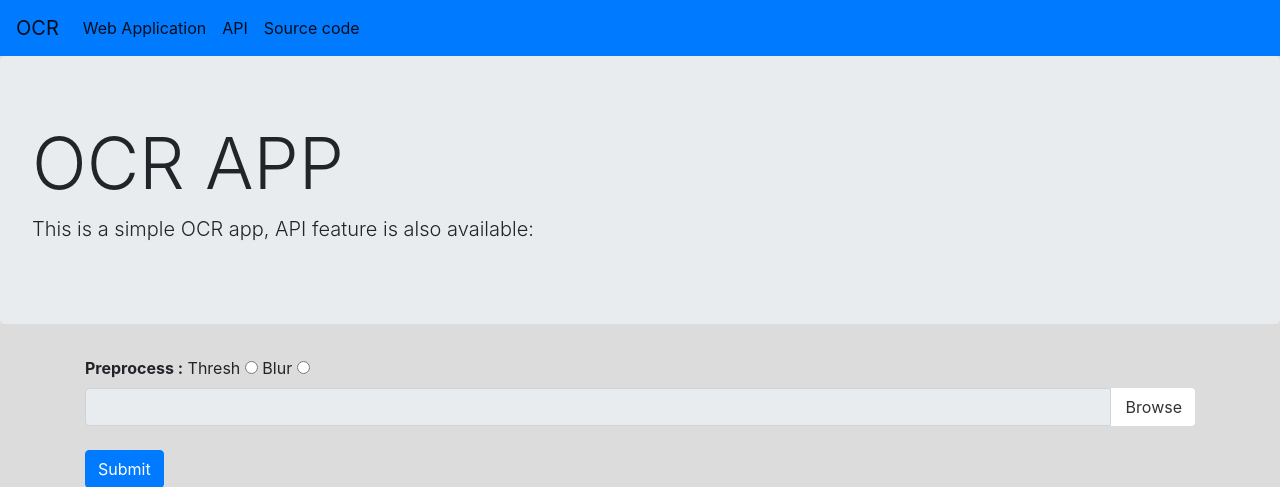
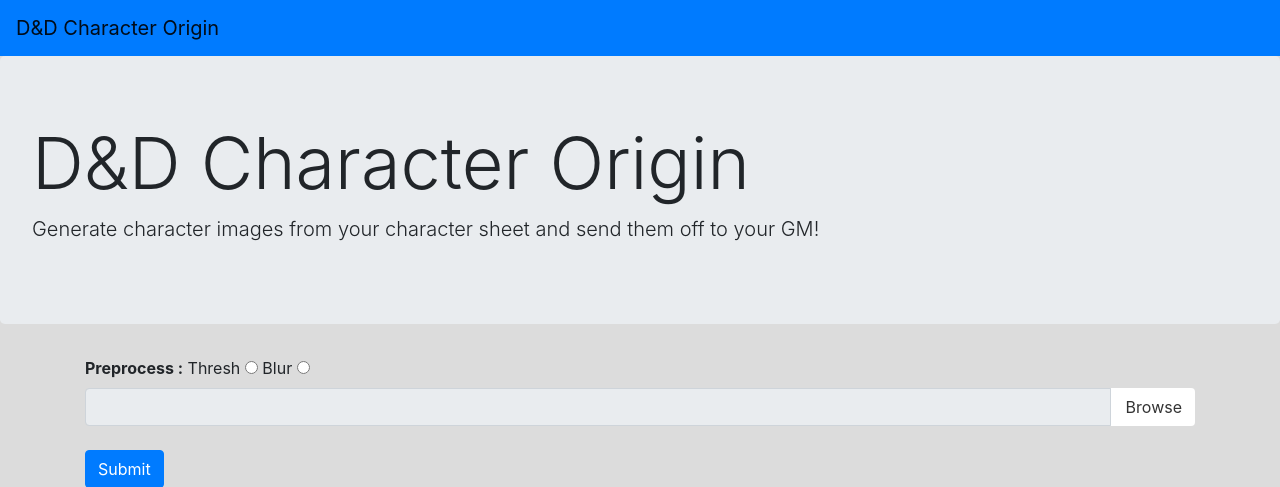
Before and after one commit to BritCoder96/dnd-character-origin, a Flask app: page / in a window 1280 px wide. Shown: the top 487 px of the page. Run offline with Flask 2, Linux system fonts and the light colour scheme; some libraries are stand-ins or nearby versions.

Commit message:
Update routes, improve image search algorithm, clean up JS, and update headings in html

```diff
--- a/app.py
+++ b/app.py
@@ -47,109 +47,104 @@
     return render_template('index.html')
 
 
-@app.route('/api/ocr', methods=['POST','GET'])
+@app.route('/process_character_sheet', methods=['POST'])
 def upload_file():
-    if request.method == "GET":
-        return "This is the api"
-    elif request.method == "POST":
-        file = request.files['image']
-        hex = uuid.uuid4().hex
-        f = full_file_path(file.filename, hex)
-        filename, file_extension = os.path.splitext(file.filename)
-        file.save(f)
-        text = ''
-        traits = []
-        if file_extension == '.pdf':
-            parsed = parser.from_file(f)
-            text = parsed['content']
-            traits = get_traits(text, True)
-            if not (len(text) > 0 and len(traits) > 0):
-                text = ''
-                pages = convert_from_path(f, 500)
+    file = request.files['image']
+    hex = uuid.uuid4().hex
+    f = full_file_path(file.filename, hex)
+    filename, file_extension = os.path.splitext(file.filename)
+    file.save(f)
+    text = ''
+    traits = []
+    if file_extension == '.pdf':
+        parsed = parser.from_file(f)
+        text = parsed['content']
+        traits = get_traits(text, True)
+        if not (len(text) > 0 and len(traits) > 0):
+            text = ''
+            pages = convert_from_path(f, 500)
 
-                # Counter to store images of each page of PDF to image
-                image_counter = 1
+            # Counter to store images of each page of PDF to image
+            image_counter = 1
 
-                # Iterate through all the pages stored above
-                for page in pages:
+            # Iterate through all the pages stored above
+            for page in pages:
+                # Declaring filename for each page of PDF as JPG
+                # For each page, filename will be
+                # PDF page 1 -> page_1.jpg
+                # PDF page 2 -> page_2.jpg
+                # PDF page 3 -> page_3.jpg
+                # ....
+                # PDF page n -> page_n.jpg
+                split_filename = full_file_path("page_" + str(image_counter) + ".jpg", hex)
+                # Save the image of the page in system
+                page.save(split_filename, 'JPEG')
 
-                    # Declaring filename for each page of PDF as JPG
-                    # For each page, filename will be:
-                    # PDF page 1 -> page_1.jpg
-                    # PDF page 2 -> page_2.jpg
-                    # PDF page 3 -> page_3.jpg
-                    # ....
-                    # PDF page n -> page_n.jpg
-                    split_filename = full_file_path("page_" + str(image_counter) + ".jpg", hex)
-                    # Save the image of the page in system
-                    page.save(split_filename, 'JPEG')
+                # Increment the counter to update filename
+                image_counter = image_counter + 1
 
-                    # Increment the counter to update filename
-                    image_counter = image_counter + 1
+            # Variable to get count of total number of pages
+            filelimit = image_counter - 1
 
-                # Variable to get count of total number of pages
-                filelimit = image_counter - 1
+            # Iterate from 1 to total number of pages
+            for i in range(1, filelimit + 1):
+                # Set filename to recognize text from
+                # Again, these files will be:
+                # page_1.jpg
+                # page_2.jpg
+                #
+                # page_n.jpg
+                split_filename = full_file_path("page_" + str(i) + ".jpg", hex)
 
-                # Iterate from 1 to total number of pages
-                for i in range(1, filelimit + 1):
+                # Recognize the text as string in image using pytesserct
+                text += str(((pytesseract.image_to_string(Image.open(split_filename)))))
+                # The recognized text is stored in variable text
+                # Any string processing may be applied on text
+                # Here, basic formatting has been done:
+                # In many PDFs, at line ending, if a word can't
+                # be written fully, a 'hyphen' is added
+                # The rest of the word is written in the next line
+                text = text.replace('-\n', '')
+                if os.path.exists(split_filename):
+                    os.remove(split_filename)
 
-                    # Set filename to recognize text from
-                    # Again, these files will be:
-                    # page_1.jpg
-                    # page_2.jpg
-                    # ....
-                    # page_n.jpg
-                    split_filename = full_file_path("page_" + str(i) + ".jpg", hex)
+    else:
+        image = cv2.imread(f)
+        os.remove(f)
+        gray = cv2.cvtColor(image, cv2.COLOR_BGR2GRAY)
 
-                    # Recognize the text as string in image using pytesserct
-                    text += str(((pytesseract.image_to_string(Image.open(split_filename)))))
-                    # The recognized text is stored in variable text
-                    # Any string processing may be applied on text
-                    # Here, basic formatting has been done:
-                    # In many PDFs, at line ending, if a word can't
-                    # be written fully, a 'hyphen' is added.
-                    # The rest of the word is written in the next line
-                    text = text.replace('-\n', '')
-                    if os.path.exists(split_filename):
-                        os.remove(split_filename)
+        # check to see if we should apply thresholding to preprocess the
+        # image
+        preprocess = request.form.get('preprocess', 'Blur')
+        if  preprocess == "thresh":
+            gray = cv2.threshold(gray, 0, 255,
+                                 cv2.THRESH_BINARY | cv2.THRESH_OTSU)[1]
 
-        else:
-            image = cv2.imread(f)
-            os.remove(f)
-            gray = cv2.cvtColor(image, cv2.COLOR_BGR2GRAY)
+        # make a check to see if median blurring should be done to remove noise
 
-            # check to see if we should apply thresholding to preprocess the
-            # image
-            preprocess = request.form.get('preprocess', 'Blur')
-            if  preprocess == "thresh":
-                gray = cv2.threshold(gray, 0, 255,
-                                     cv2.THRESH_BINARY | cv2.THRESH_OTSU)[1]
+        elif preprocess == "blur":
+            gray = cv2.medianBlur(gray, 3)
+        # write the grayscale image to disk as a temporary file so we can
+        # apply OCR to it
+        filename = full_file_path("{}.png".format(os.getpid()), '')
+        cv2.imwrite(filename, gray)
+        # load the image as a PIL/Pillow image, apply OCR, and then delete
+        # the temporary file
+        text = pytesseract.image_to_string(Image.open(filename))
+    if os.path.exists(f):
+        os.remove(f)
+    if len(traits) == 0:
+        traits = get_traits(text, False)
+    exclude_terms = ['mini', 'sheet', 'stats', 'DnD-Next-Monster', 'group', 'party']
+    if 'male' in traits:
+        exclude_terms.append('female')
 
-            # make a check to see if median blurring should be done to remove
-            # noise
+    print("Traits in Image :\n", (', ').join(traits))
+    query = urllib.parse.quote("dnd character image " + (' ').join(traits) + ' -'+ (' -').join(exclude_terms))
+    response = requests.get("https://www.googleapis.com/customsearch/v1/siterestrict?key=" + credentials.GOOGLE_API_KEY + "&cx=" + credentials.GOOGLE_CX + "&q=" + query + "&searchType=image&safe=off&num=10&filter=1&excludeTerms=" + ('|').join(exclude_terms)).json()
+    print("search results:", response)
+    response = list(map(lambda image: image["link"], response["items"]))
 
-            elif preprocess == "blur":
-                gray = cv2.medianBlur(gray, 3)
-            # write the grayscale image to disk as a temporary file so we can
-            # apply OCR to it
-            filename = full_file_path("{}.png".format(os.getpid()), '')
-            cv2.imwrite(filename, gray)
-            # load the image as a PIL/Pillow image, apply OCR, and then delete
-            # the temporary file
-            text = pytesseract.image_to_string(Image.open(filename))
-        if os.path.exists(f):
-            os.remove(f)
-        if len(traits) == 0:
-            traits = get_traits(text, False)
-        if 'male' in traits:
-            traits.append('-female')
-
-        print("Traits in Image :\n", (', ').join(traits))
-        query = urllib.parse.quote("dnd character image -mini -sheet -stats " + (' ').join(traits))
-        response = requests.get("https://www.googleapis.com/customsearch/v1/siterestrict?key=" + credentials.GOOGLE_API_KEY + "&cx=" + credentials.GOOGLE_CX + "&q=" + query + "&searchType=image&safe=off&num=10&filter=1").json()
-        print("search results:", response)
-        response = list(map(lambda image: image["link"], response["items"]))
-
-        return {"text": response, "traits": traits}
+    return {"text": response, "traits": traits}
 
 app.run("0.0.0.0",5000,threaded=True,debug=True)
--- a/constants.py
+++ b/constants.py
@@ -2,6 +2,8 @@
     'dwarf',
     'elf',
     'gnome',
+    'wood elf',
+    'high elf',
     'half-elf',
     'half-orc',
     'halfling',
--- a/static/scripty.js
+++ b/static/scripty.js
@@ -1,4 +1,4 @@
-$(document).on('click', '#close-preview', function(){
+$(document).on('click', '#close-preview', function() {
     $('.image-preview').popover('hide');
     // Hover befor close the preview
     $('.image-preview').hover(
@@ -37,7 +37,7 @@
         $(".image-preview-input-title").text("Browse");
     });
     // Create the preview image
-    $(".image-preview-input input:file").change(function (){
+    $(".image-preview-input input:file").change(function () {
         var img = $('<img/>', {
             id: 'dynamic',
             width:250,
@@ -56,55 +56,16 @@
         reader.readAsDataURL(file);
     });
 
-//     $("form").submit(function(e) {
-//         // var formData = new FormData(document.querySelector('form'));
-//         // formData.append("preprocess",$("input:radio[name='preprocess']:checked").val());
-//         var form = document.querySelector('form');
-//   var formData = new FormData(form);
-// var params = {};
-// for (var [key, value] of formData.entries()) {
-//   // console.log(key, value);
-//   params[key] = value;
-// }
-// console.log(params);
-//
-//         $.ajax({
-//             url: "/api/ocr",
-//             type: "POST",
-//             data: params,
-//             async: false,
-//             success: function (msg) {
-//                 alert(msg)
-//             },
-//             cache: false,
-//             contentType: false,
-//             processData: false
-//         });
-//         alert("dkf");
-//         e.preventDefault();
-//     });
-
-
     $("#form").submit(function(e) {
         var formData = new FormData(document.querySelector('#form'));
 
-    // $.post($(this).attr("action"), formData, function(data) {
-    //     alert(data);
-    // });
-        console.log(formData);
-
         $.ajax({
             type: 'POST',
-     url: '/api/ocr',
+            url: '/process_character_sheet',
             data: formData,
             processData: false,
             contentType: false ,
-     // beforeSend: function()
-     // {
-     //     alert('Fetching....');
-     // },
-     success: function(data)
-     {
+            success: function(data) {
                  var text = data.text.map(function (text) {
                     return("<img height='300' width='300' src='" + text + "'></img>");
                  }).join('<br/>');
@@ -113,8 +74,7 @@
                      '          <div class="col-sm-2"></div>\n' +
                      '          <div class="col-sm-8">\n' +
                      '  <div class="alert alert-success" role="alert">\n' +
-             '  <h4 class="alert-heading">Image contains text :</h4>\n' +
-             '  <!--<p>Aww yeah, you successfully read this important alert message. This example text is going to run a bit longer so that you can see how spacing within an alert works with this kind of content.</p>-->\n' +
+                     '  <h2 class="alert-heading">Generated character images:</h2>\n' +
                      '  <hr>\n' +
                      '  <p class="mb-0">' + text + '</p>\n' +
                      '</div>\n' +
@@ -122,22 +82,10 @@
                      '          <div class="col-sm-2"></div>\n' +
                      '      </div>\n' +
                      '  </div>');
-     },
-     error: function(err)
-     {
-         alert(err);
+             }, error: function(err) {
+                 console.log(err);
              }
         });
         e.preventDefault();
-
     });
-
-    $('#show_api').click(function () {
-        var newtext = " Api end point \nCscurl -i -X POST -F files=@test.png http://127.0.0.1:5000/api/ocrCC";
-        var obj  = $('#chntxt').text(newtext);
-        obj.html(obj.html().replace(/\n/g,'<br/>'));
-        obj.html(obj.html().replace(/Cs/g,'<code>'));
-        obj.html(obj.html().replace(/CC/g,'<code/>'));
 });
-
-});
--- a/templates/index.html
+++ b/templates/index.html
@@ -19,28 +19,19 @@
   <body style="background-color: gainsboro">
 
   <nav class="navbar navbar-expand-lg navbar-light bg-primary ">
-  <a class="navbar-brand" href="/">OCR</a>
+  <a class="navbar-brand" href="/">D&D Character Origin</a>
   <button class="navbar-toggler" type="button" data-toggle="collapse" data-target="#navbarNav" aria-controls="navbarNav" aria-expanded="false" aria-label="Toggle navigation">
     <span class="navbar-toggler-icon"></span>
   </button>
   <div class="collapse navbar-collapse" id="navbarNav">
     <ul class="navbar-nav">
-      <li class="nav-item active">
-        <a class="nav-link" href="/">Web Application <span class="sr-only">(current)</span></a>
-      </li>
-      <li class="nav-item active">
-        <a class="nav-link" href="#" id="show_api">API <span class="sr-only" >(current)</span></a>
-      </li>
-        <li class="nav-item active">
-        <a class="nav-link" href="#">Source code <span class="sr-only">(current)</span></a>
-      </li>
     </ul>
   </div>
 </nav>
 
       <div class="jumbotron">
-  <h1 class="display-3">OCR APP</h1>
-  <p class="lead" id="chntxt">This is a simple OCR app, API feature is also available:</p>
+  <h1 class="display-3">D&D Character Origin</h1>
+  <p class="lead" id="chntxt">Generate character images from your character sheet and send them off to your GM!</p>
 </div>
   <div class="container" >
 
```
Lines whose indentation alone changed are shown as unchanged.
